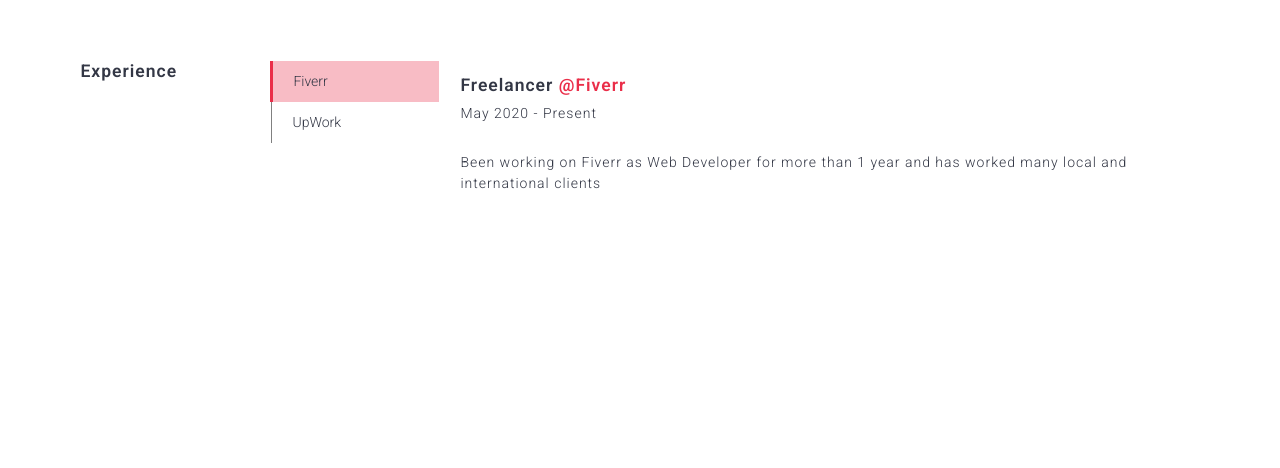
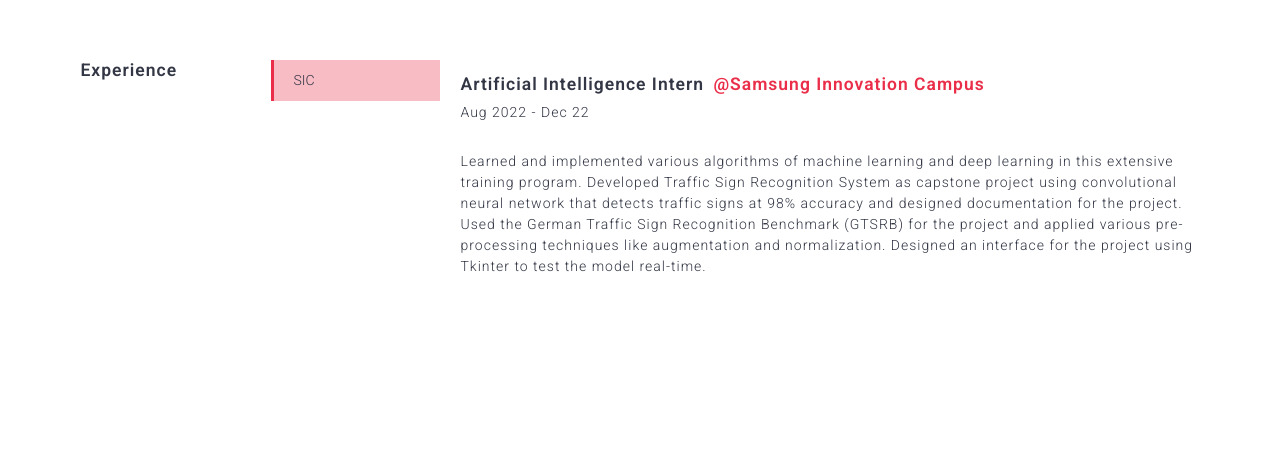
Before and after one commit to shamaemsaqib/personal-portfolio, a React (Create React App) app: page / in a window 1280 px wide. Shown: the part 1794-2262 px from the top of the page. Built offline with nearby package versions, Linux system fonts and the light colour scheme.

Commit message:
Updated profile picture and work experience

```diff
--- a/src/components/experience.tsx
+++ b/src/components/experience.tsx
@@ -52,7 +52,17 @@
     <div className="pb-4 pt-3">
       <h5 className="text-bold d-inline-block mr-1">
         {cardData.position}
-        <span className="color-primary"> @{cardData.shortName}</span>
+        <span className="color-primary">
+          <a
+            href={`${cardData.website}`}
+            target="_blank"
+            rel="noopener noreferrer"
+            style={{
+              backgroundColor: "transparent",
+              color: "#EA2E49",
+            }}
+          >{` @${cardData.companyName}`}</a>
+        </span>
       </h5>
       {cardData.startDate !== "" && (
         <p>
--- a/src/components/intro.tsx
+++ b/src/components/intro.tsx
@@ -2,8 +2,10 @@
 import React from "react";
 import { Container, Row, Col } from "react-bootstrap";
 import Particles from "react-tsparticles";
-import avatar from "../assets/images/avatar.jpeg";
+import avatar from "../assets/images/avatar.png";
 import getProfileData from "../data/data";
+import Image from "react-bootstrap/Image";
+
 // import Testimonial from "./Testimonial";
 import colorStore from "../utils/color-constants";
 import { loadFull } from "tsparticles";
@@ -89,10 +91,11 @@
             <Row className="align-items-center">
               <Col lg={1}></Col>
               <Col lg={3}>
-                <img
+                <Image
                   src={avatar}
                   alt="avatar"
-                  className="shadow-lg rounded w-100"
+                  className="shadow-lg roundedCircle w-100"
+                  thumbnail
                 />
               </Col>
               <Col lg={1}></Col>
--- a/src/data/data.ts
+++ b/src/data/data.ts
@@ -108,7 +108,7 @@
   socials: [
     {
       name: "LinkedIn",
-      url: "https://www.linkedin.com/in/shamaem-saqib-280117198",
+      url: "https://www.linkedin.com/in/shamaemsaqib",
     },
     {
       name: "Behance",
@@ -223,24 +223,14 @@
     //   website: "https://www.linkedin.com/company/plan9---pitbs-tech-incubator/",
     // },
     {
-      shortName: "Fiverr",
-      companyName: "Fiverr",
-      endDate: "Present",
-      position: "Freelancer",
-      startDate: "May 2020",
+      shortName: "SIC",
+      companyName: "Samsung Innovation Campus",
+      endDate: "Dec 22",
+      position: "Artificial Intelligence Intern",
+      startDate: "Aug 2022",
       summary:
-        "Been working on Fiverr as Web Developer for more than 1 year and has worked many local and international clients",
-      website: "https://www.fiverr.com/shamaem01?up_rollout=true",
-    },
-    {
-      shortName: "UpWork",
-      companyName: "Upwork",
-      endDate: "Present",
-      position: "Freelancer",
-      startDate: "May 2020",
-      summary:
-        "Been working on Upwork as Web Developer for more than 1 year and has worked many local and international clients",
-      website: "https://www.upwork.com/freelancers/~013af5cfecf84f93b6",
+        "Learned and implemented various algorithms of machine learning and deep learning in this extensive training program. Developed Traffic Sign Recognition System as capstone project using convolutional neural network that detects traffic signs at 98% accuracy and designed documentation for the project. Used the German Traffic Sign Recognition Benchmark (GTSRB) for the project and applied various pre-processing techniques like augmentation and normalization. Designed an interface for the project using Tkinter to test the model real-time.",
+      website: "https://www.samsung.com/pk/innovation-campus/",
     },
   ],
   certifications: [
```
Also changed, not shown: src/assets/images/avatar.jpeg (deleted), src/assets/images/avatar.png (added).
